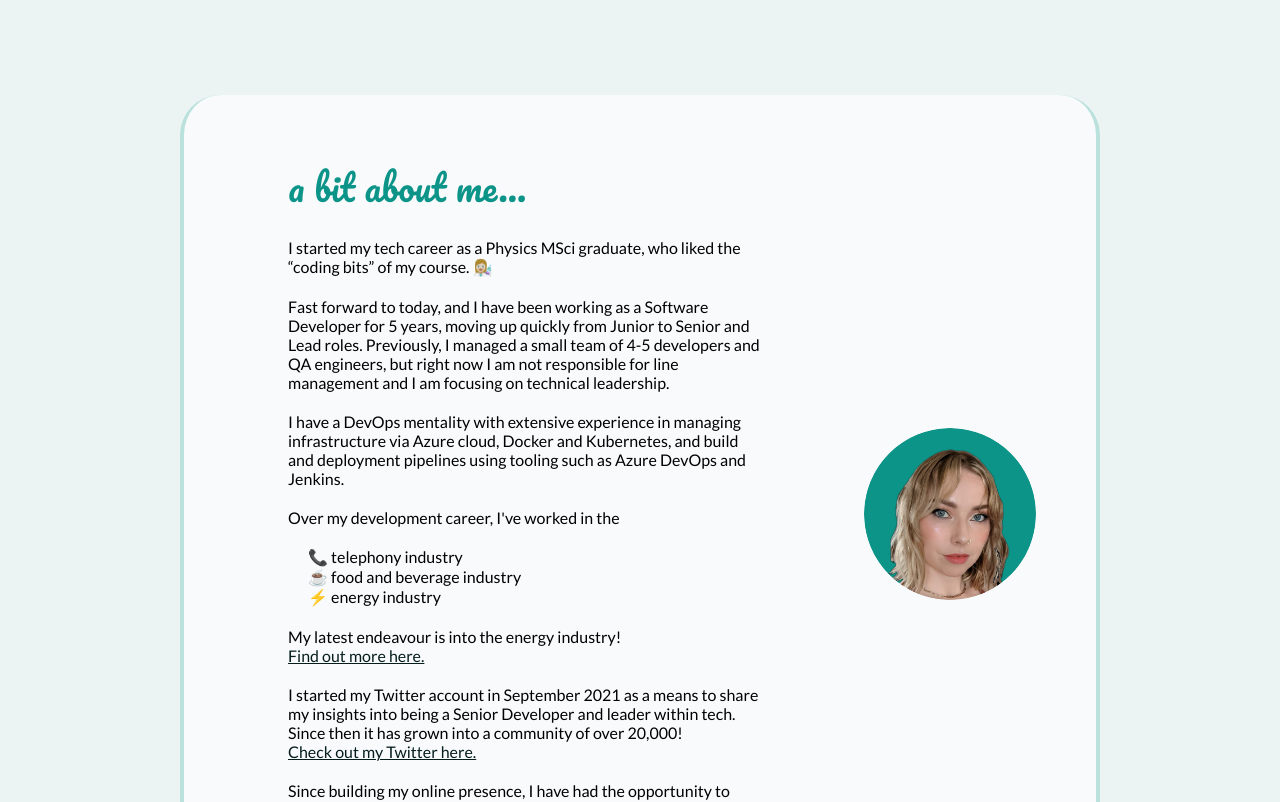
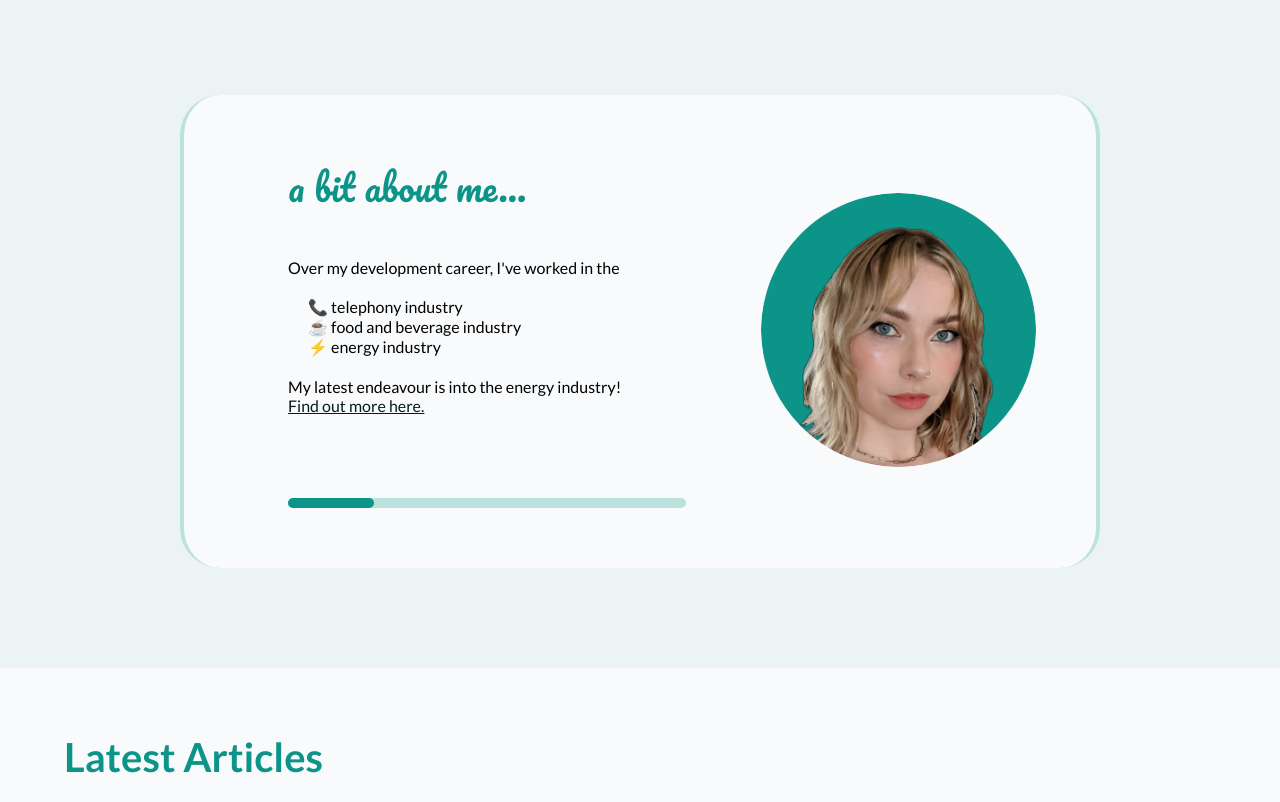
Before and after one commit to katycodesstuff/katycodesstuff-website, a React (Create React App) app in the folder ui/: page / in a window 1280 px wide. Shown: the part 620-1422 px from the top of the page. Built offline with nearby package versions, Linux system fonts and the light colour scheme; no server answers.

Commit message:
Add animation bar and changing text

```diff
--- a/ui/src/components/About/About.css
+++ b/ui/src/components/About/About.css
@@ -8,6 +8,8 @@
     flex-basis: 1;
     min-width: 400px;
     max-width: 600px;
+    display: grid;
+    grid-template-rows: auto 260px 30px;
 }
 
 .about-section h3 {
@@ -60,6 +62,32 @@
     flex-shrink: 1 1 0;
 }
 
+.about-section-timeout-bar {
+    position: relative;
+    width: 80%;
+    height: 10px;
+    margin-left: 64px;
+    border-radius: 20px;
+    background-color: var(--secondary-colour);
+}
+
+.about-section-progress-bar {
+    position: relative;
+    top: -10px;
+    width: 80%;
+    height: 10px;
+    margin-left: 64px;
+    border-radius: 20px;
+    background-color: var(--primary-colour);
+    animation: progress 5s linear both
+}
+
+@keyframes progress {
+    from {
+        width: 0;
+    }
+}
+
 /* Mobile view */
 @media only screen and (max-width: 1000px) {
     .about-container {
--- a/ui/src/components/About/About.tsx
+++ b/ui/src/components/About/About.tsx
@@ -2,24 +2,76 @@ import './About.css'
 import Data from '../../services/data'
 import katy from '../../assets/katy.png'
 import ComingSoonLink from '../ComingSoonLink/ComingSoonLink'
+import { useCallback, useEffect, useState } from 'react';
 
 function About() {
+
+    const timeoutSecs = 5;
+    const content: JSX.Element[] = [
+        Section1(),
+        Section2(),
+        Section3()
+    ];
+
+    const [section, setSection] = useState<number>(0)
+    const [progressBarClass, setprogressBarClass] = useState<string>('about-section-progress-bar')
+
+    const changeSection = useCallback(() => {
+        setSection((current) => {
+            if (current + 1 < content.length) {
+                return current + 1
+            } else {
+                return 0
+            }
+        })
+
+    }, [content.length])
+
+    useEffect(() => {
+        const timeout = setTimeout(() => {
+            setprogressBarClass('')
+            setTimeout(() => {
+                setprogressBarClass('about-section-progress-bar')
+            }, 20)
+            changeSection()
+          }, timeoutSecs*1000);
+
+          return () => clearTimeout(timeout);
+    }, [section, changeSection])
 
     return (
         <div id='about'>
             <div className='about-container'>
                 <div className='about-section'>
                     <h3>a bit about me... </h3>
-                    <p>
+                    <div>{content[section]}</div>
+                    <div>
+                        <div className='about-section-timeout-bar'></div>
+                        <div className={`${progressBarClass}`}></div>
+                    </div>
+                </div>
+                <div className='katy'><img src={katy} alt="Katy"></img></div>
+            </div>
+        </div>
+    )
+}
+
+function Section1(): JSX.Element {
+    return (
+        <><p>
         I started my tech career as a Physics MSci graduate,
         who liked the “coding bits” of my course. 👩🏼‍🔬
         </p>
         <p>
         Fast forward to today, and I have been working as a Software Developer for 5 years, moving up quickly from Junior to Senior and Lead roles.
-                    Previously, I managed a small team of 4-5 developers and QA engineers, but right now I am not responsible for line management and I am focusing on technical leadership.
         </p>
-                    <p>I have a DevOps mentality with extensive experience in managing infrastructure via Azure cloud, Docker and Kubernetes, and build and deployment pipelines using tooling such as Azure DevOps and Jenkins.
-                    </p>
+        <p>Previously, I managed a small team of 4-5 developers and QA engineers, and right now I am focusing on technical leadership.
+        </p></>
+    )
+}
+
+function Section2(): JSX.Element {
+    return (<>
      <p>
     Over my development career, I've worked in the</p>
     <ul>
@@ -30,6 +82,11 @@ function About() {
     <p>
     My latest endeavour is into the energy industry! {<ComingSoonLink text="Find out more here." />}
     </p>
+    </>)
+}
+
+function Section3(): JSX.Element {
+    return (<>
     <p>
     I started my Twitter account in September 2021 as a means to share my insights into being a Senior Developer and leader within tech.<br />
     Since then it has grown into a community of over {Data.twitterFollowerCount.long}!
@@ -39,11 +96,7 @@ function About() {
         I've met numerous people for virtual coffee chats to share my story and offer advice and support;
         I've connected with loads of great people, some of whom I've been able to meet in real-life!
     </p>
-                </div>
-                <div className='katy'><img src={katy} alt="Katy"></img></div>
-            </div>
-        </div>
-    )
+    </>)
 }
 
 export default About
```
Lines whose indentation alone changed are shown as unchanged.
